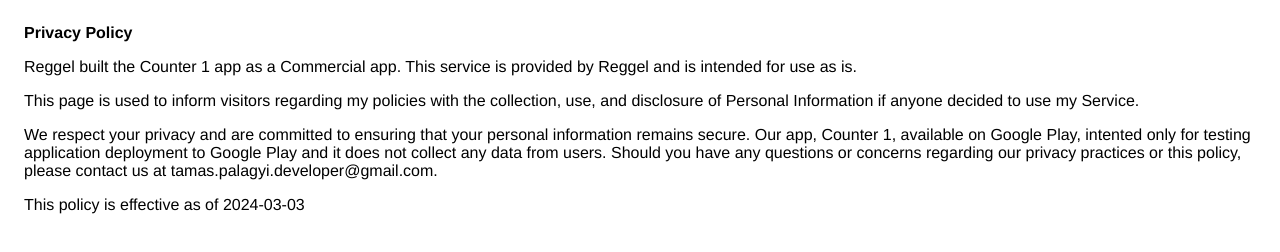
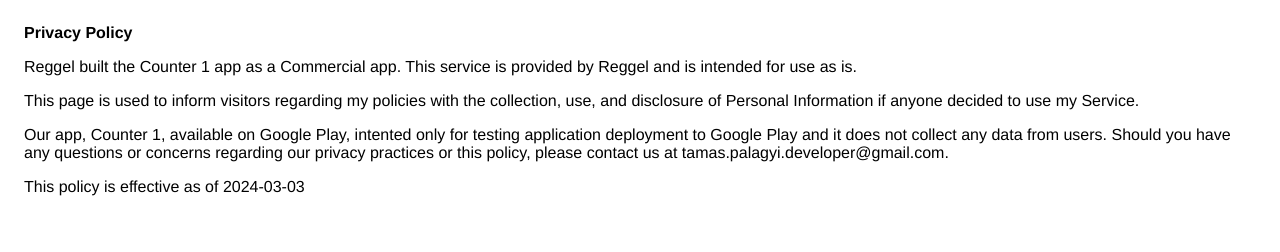
Before and after one commit to tamas-p/privacy_policies, a plain HTML site: page counter_1_privacy_policy.html in a window 1280 px wide. Drawn offline with Linux system fonts and the light colour scheme.

Commit message:
Update counter_1_privacy_policy.html

```diff
--- a/counter_1_privacy_policy.html
+++ b/counter_1_privacy_policy.html
@@ -14,7 +14,6 @@
                   policies with the collection, use, and disclosure of Personal
                   Information if anyone decided to use my Service.
                 </p>
-                We respect your privacy and are committed to ensuring that your personal information remains secure.
                 Our app, Counter 1, available on Google Play, intented only for testing application deployment to Google Play and it does not collect any data from users.
                 Should you have any questions or concerns regarding our privacy practices or this policy, please contact us at tamas.palagyi.developer@gmail.com.
                 <p>
```
